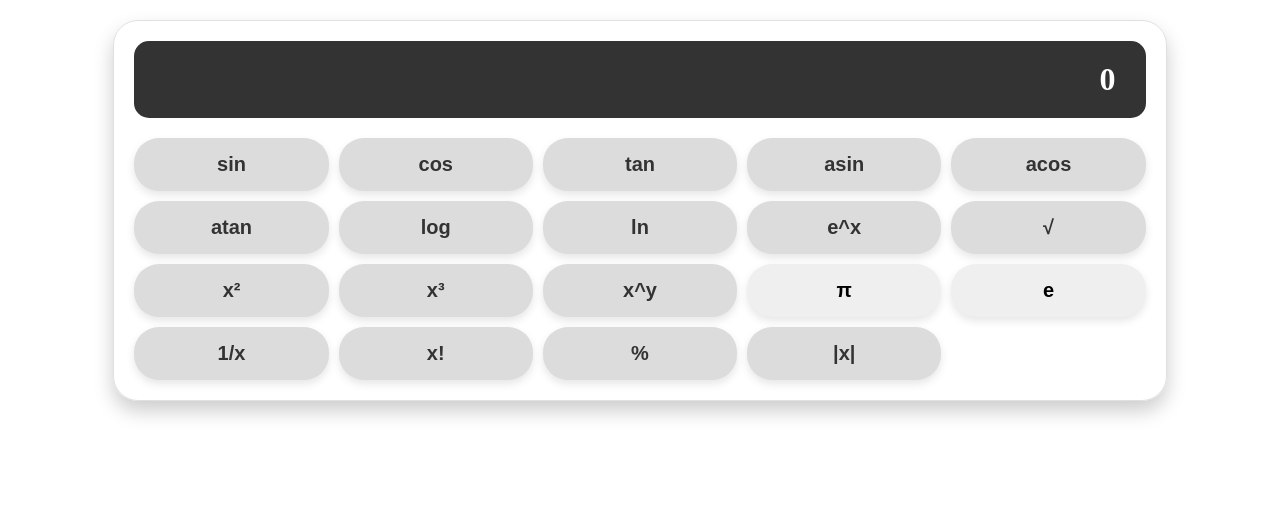
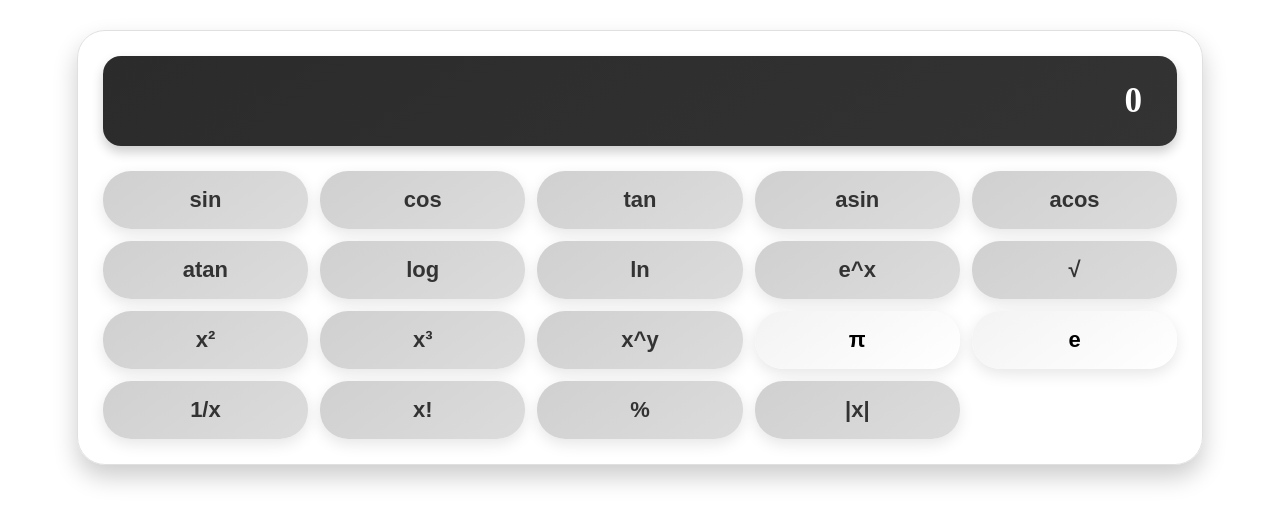
Before and after one commit to SandorGyorfi/Appleish-Calculator, a plain HTML site: page index.html in a window 1280 px wide. Drawn offline with Linux system fonts and the light colour scheme.

Commit message:
Update
Enhanced styles for buttons, display, and overall layout for a more polished appearance.

```diff
--- a/css/styles.css
+++ b/css/styles.css
@@ -1,55 +1,56 @@
 #buttons, #scientific-buttons {
     display: grid;
     grid-template-columns: repeat(4, 1fr);
-    gap: 10px;
-    margin-top: 20px;
+    gap: 12px;
+    margin-top: 25px;
 }
 
 button {
-    font-size: 20px;
-    font-weight: bold;
+    font-size: 22px;
+    font-weight: 600;
     border: none;
-    border-radius: 25px;
-    padding: 15px 0;
-    transition: background-color 0.3s, transform 0.2s;
+    border-radius: 28px;
+    padding: 16px 0;
+    transition: all 0.3s;
     text-align: center;
-    box-shadow: 0 4px 8px rgba(0, 0, 0, 0.1);
+    box-shadow: 0 5px 15px rgba(0, 0, 0, 0.1);
+    background: linear-gradient(145deg, #f3f3f3, #ffffff);
 }
 
 button:hover {
-    box-shadow: 0 5px 10px rgba(0, 0, 0, 0.2);
-    transform: translateY(-2px);
+    box-shadow: 0 6px 18px rgba(0, 0, 0, 0.2);
+    transform: translateY(-3px);
 }
 
 button:active {
-    transform: scale(0.97);
-    box-shadow: 0 2px 4px rgba(0, 0, 0, 0.1);
+    transform: scale(0.96);
+    box-shadow: 0 3px 6px rgba(0, 0, 0, 0.1);
 }
 
 button[data-type="number"], button[data-type="action"] {
-    background-color: #f5f5f5;
     color: #333;
 }
 
 button[data-type="operation"] {
-    background-color: #ff9c34;
+    background: linear-gradient(145deg, #ff8720, #ff9c34);
     color: white;
 }
 
 button[data-type="function"] {
-    background-color: #dcdcdc;
+    background: linear-gradient(145deg, #d0d0d0, #dcdcdc);
     color: #333;
 }
 
 #display {
-    background-color: #333;
+    background: linear-gradient(145deg, #2b2b2b, #333333);
     color: white;
-    font-size: 2em;
+    font-size: 2.2em;
     font-weight: bold;
     text-align: right;
-    border-radius: 15px;
-    padding: 20px 30px;
-    margin-bottom: 20px;
+    border-radius: 18px;
+    padding: 25px 35px;
+    margin-bottom: 25px;
+    box-shadow: 0 6px 12px rgba(0, 0, 0, 0.2);
 }
 
 #scientific-buttons {
@@ -59,11 +60,11 @@ button[data-type="function"] {
 
 #calculator-container {
     border: 1px solid #e0e0e0;
-    border-radius: 25px;
-    box-shadow: 0 10px 20px rgba(0, 0, 0, 0.2);
-    padding: 20px;
-    max-width: 80%;
-    margin: 20px auto;
+    border-radius: 28px;
+    box-shadow: 0 12px 24px rgba(0, 0, 0, 0.2);
+    padding: 25px;
+    max-width: 85%;
+    margin: 30px auto;
 }
 
 @media (min-width: 600px) {
```
